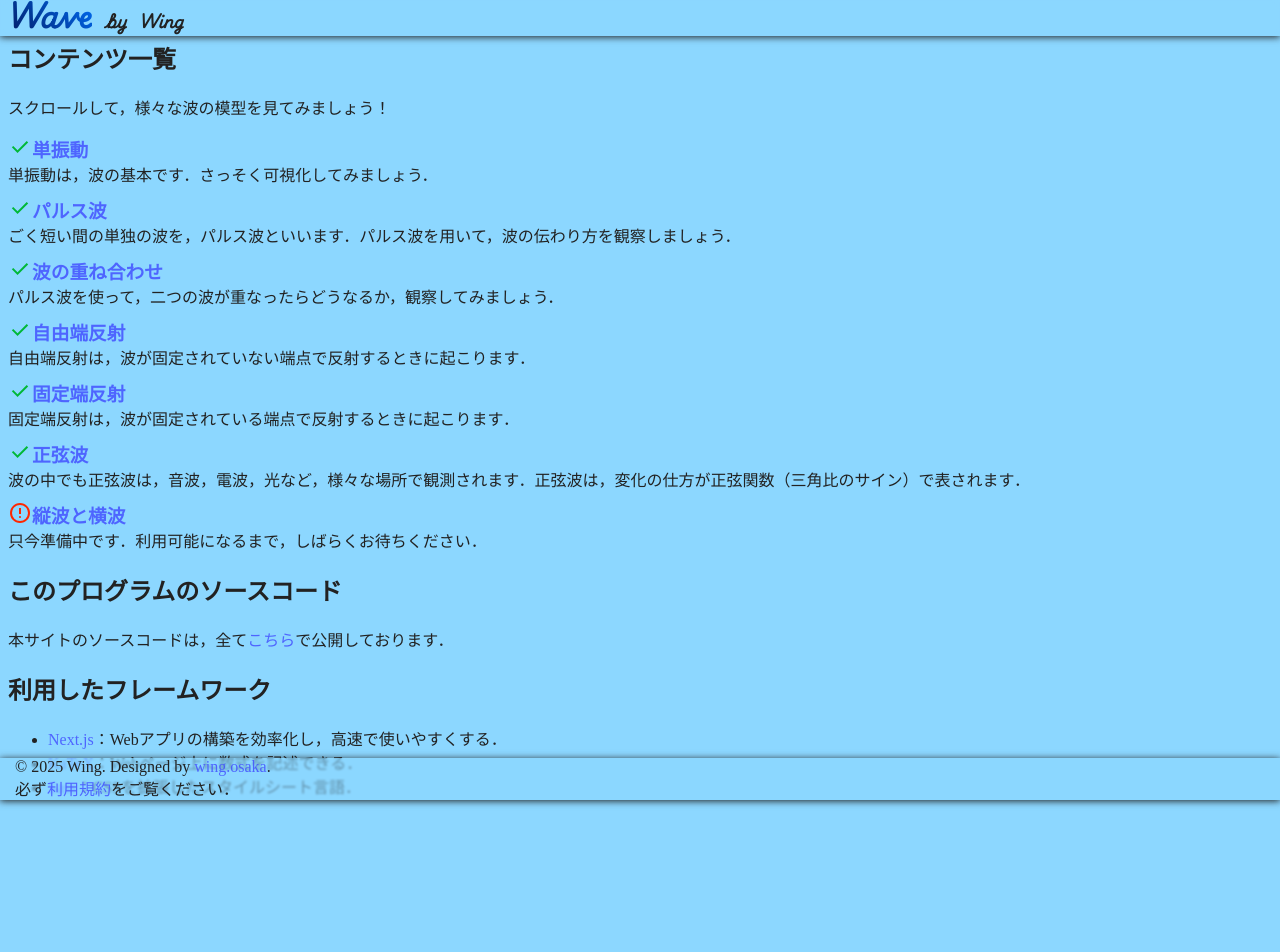
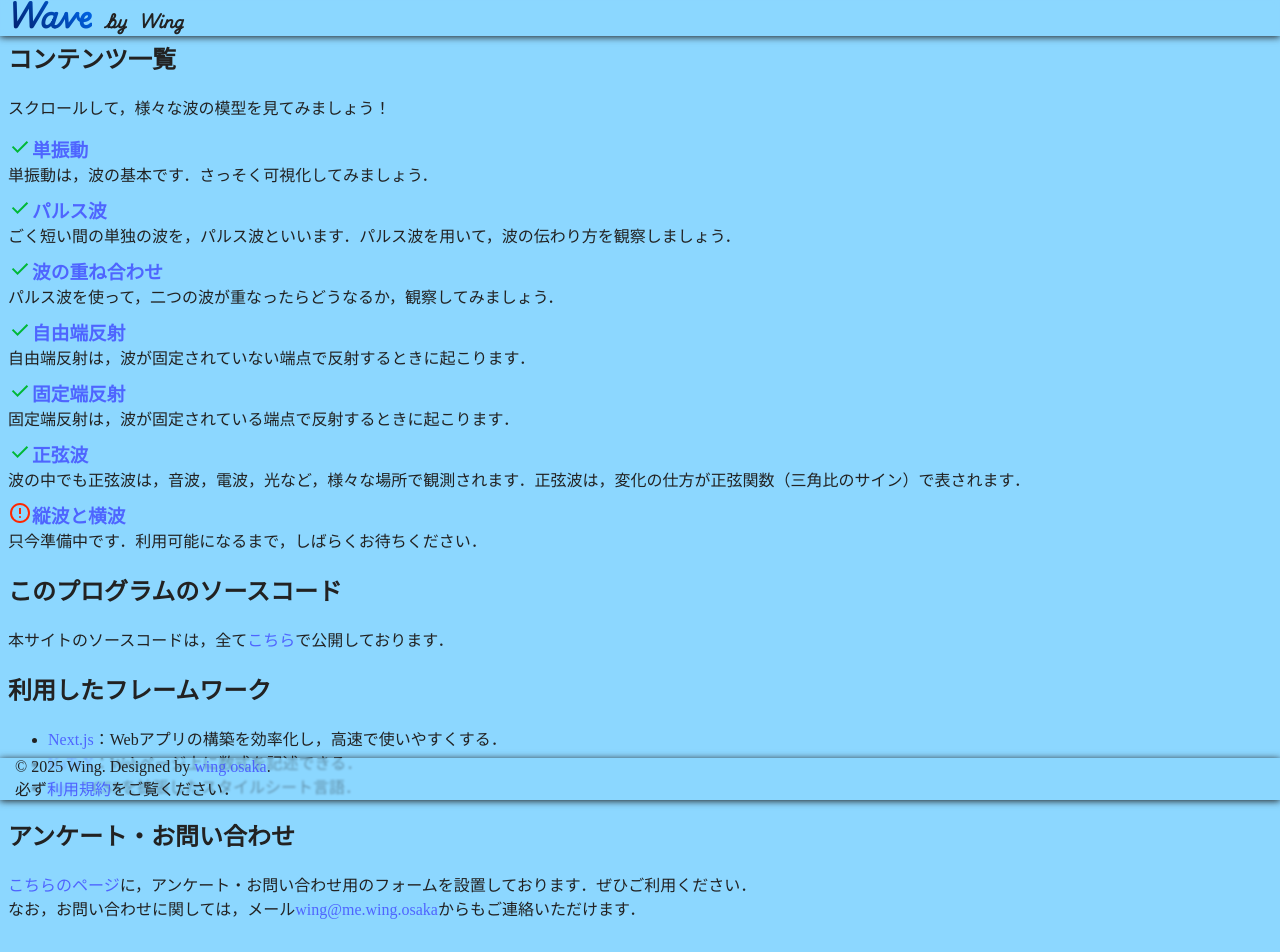
Before and after one commit to te-wing/wave.graphics, a Next.js app: page / in a window 1280 px wide. Shown: the top 952 px of the page. Before the commit the page ends 916 px from the top, so only its background shows below. Built offline with nearby package versions, Linux system fonts and the light colour scheme; a web font is replaced by a local one.

Commit message:
ホームからリンクを貼った

```diff
--- a/src/app/page.tsx
+++ b/src/app/page.tsx
@@ -50,6 +50,11 @@ export default function Home() {
           <li><strong><a href='https://r.wing.osaka/katex' target='_blank'>KaTeX</a></strong>：Webページ上に数式を記述できる．</li>
           <li><strong><a href='https://r.wing.osaka/sass' target='_blank'>Sass</a></strong>：CSSを拡張したスタイルシート言語．</li>
         </ul>
+        <h2>アンケート・お問い合わせ</h2>
+        <p>
+          <a href='/form'>こちらのページ</a>に，アンケート・お問い合わせ用のフォームを設置しております．ぜひご利用ください．<br />
+          なお，お問い合わせに関しては，メール<a href="mailto:wing@me.wing.osaka">wing@me.wing.osaka</a>からもご連絡いただけます．
+        </p>
       </section>
     </>
   );
```
